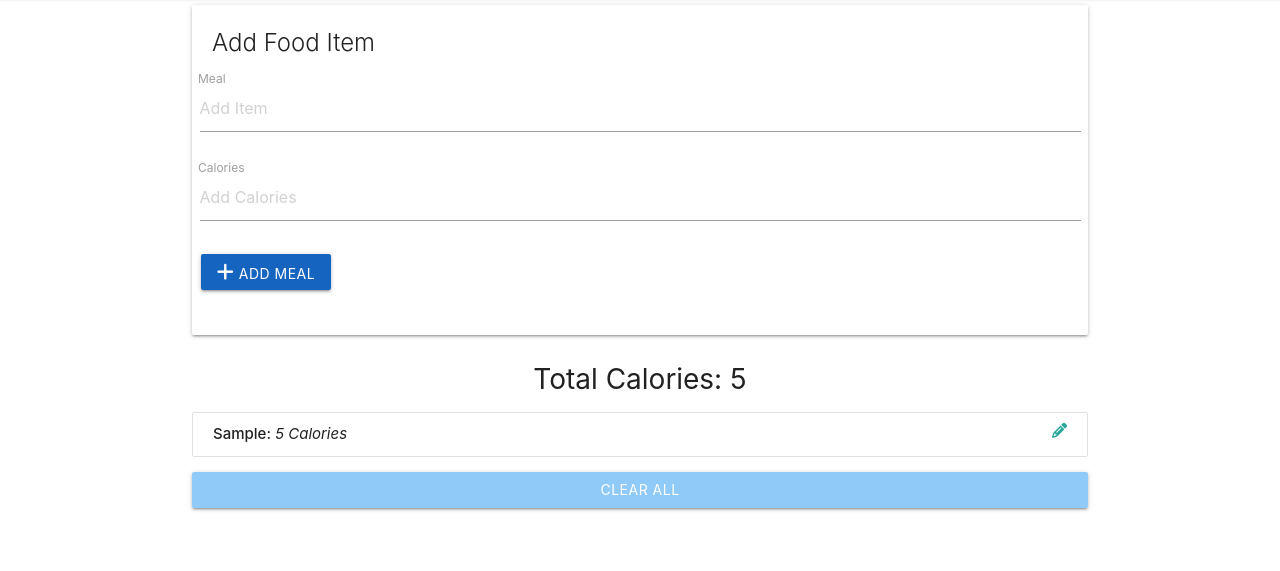
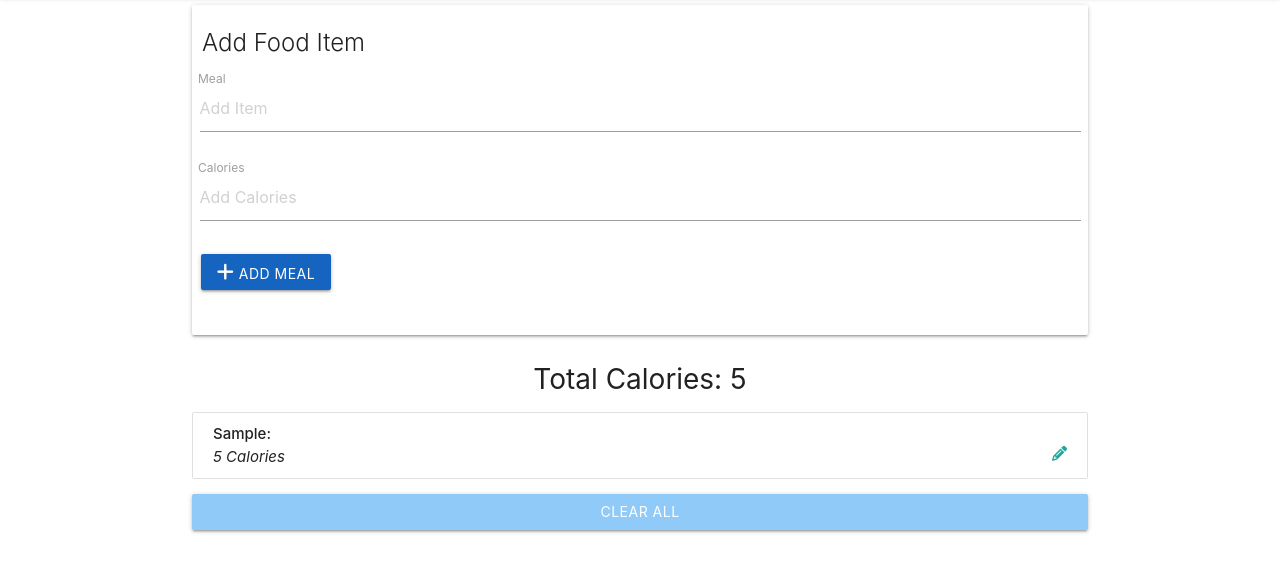
Before and after one commit to Tommy-Bada/Tracalorie, a plain HTML site: page index.html in a window 1280 px wide. Both pictures are taken after typing "Sample", "5" into the empty fields and a click on the button "ADD MEAL". Shown: the part 67-638 px from the top of the page. Drawn offline with nearby package versions, Linux system fonts and the light colour scheme.

Commit message:
UI alignment Still

```diff
--- a/app.js
+++ b/app.js
@@ -165,7 +165,7 @@ let InterfaceCtrl = (function(){
         let li = document.createElement("li");
         li.className = "collection-item";
         li.id = `item-${item.id}`
-        li.innerHTML = `<strong>${item.name}:</strong><em> ${item.calories} Calories</em>
+        li.innerHTML = `<strong>${item.name}:</strong><br><em> ${item.calories} Calories</em>
         <a href="#" class="secondary-content"><i class=" edit-item fa fa-pencil"></i></a>`
         document.querySelector(UISelectors.itemList).insertAdjacentElement("beforeend", li)
     },
--- a/tracalorie.css
+++ b/tracalorie.css
@@ -2,9 +2,13 @@
     width: 100%;
     margin: 0 auto;
 }
+.card-title{
+    margin-left: -10px;
+}
 #clear-btn-container{
     width: 70%;
     margin: 0 auto;
+    margin-bottom: 10px;
 }
 button{
     margin-bottom: 5px;
```
